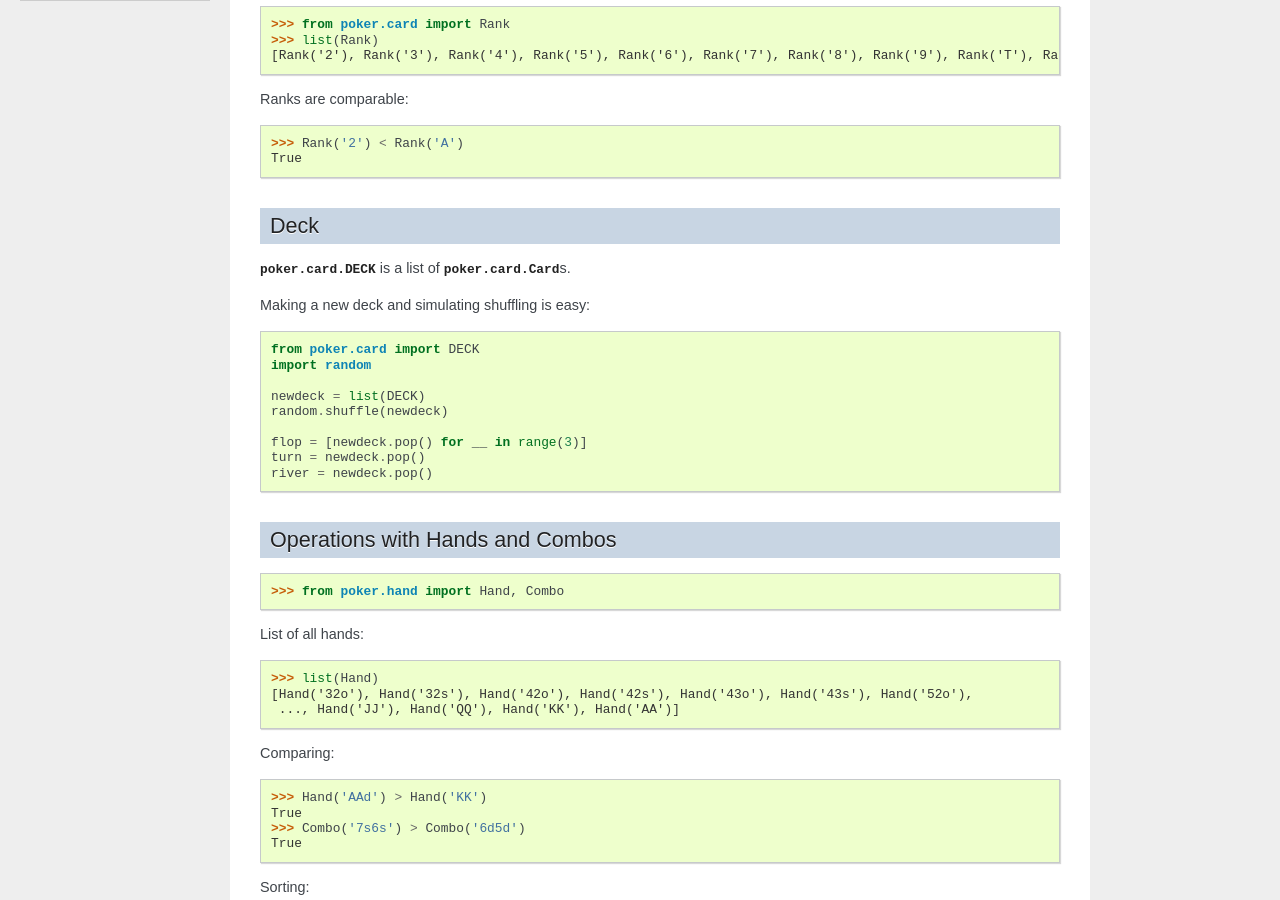
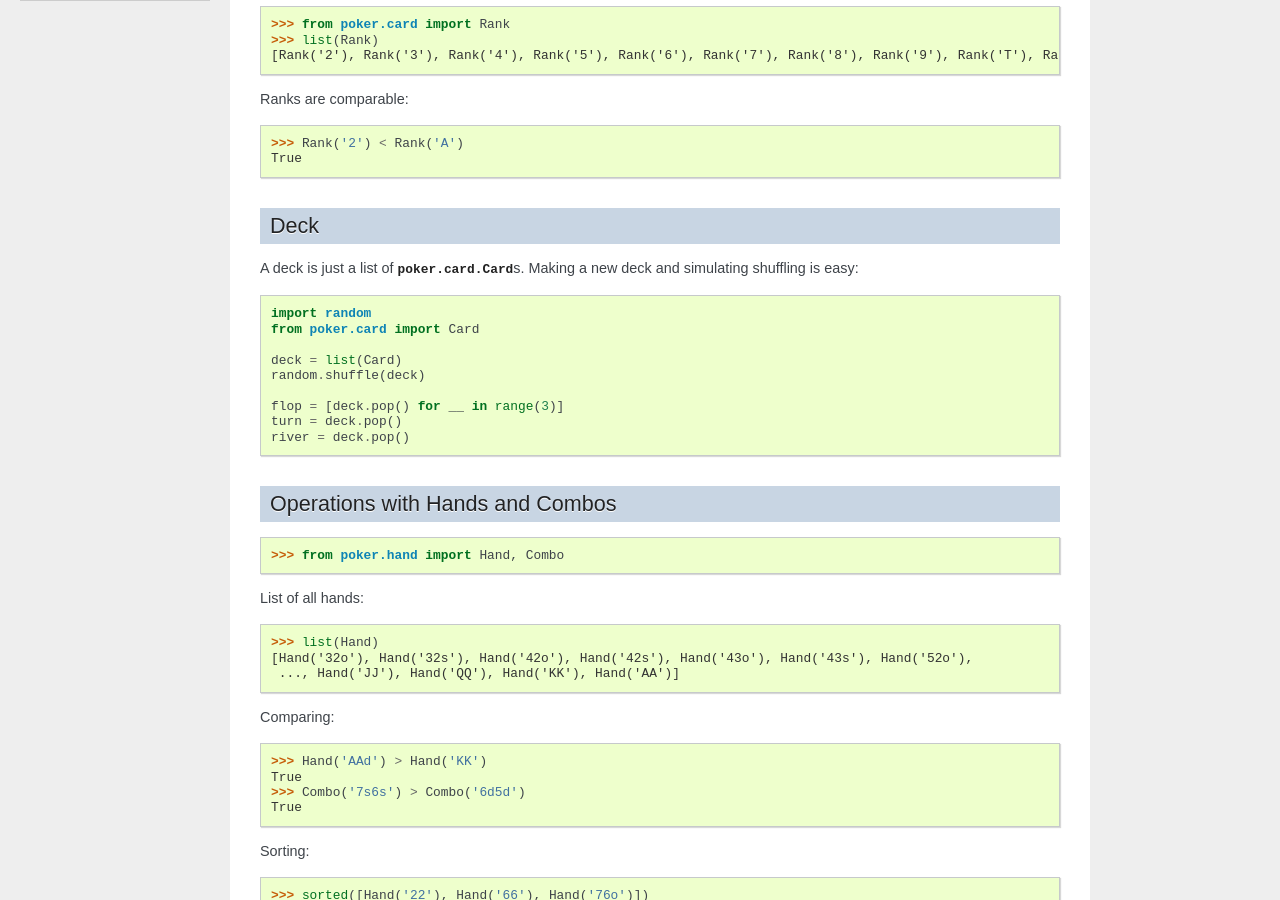
Before and after one commit to pokerregion/poker, a Sphinx documentation site: the page built from docs/basic.rst, in a window 1280 px wide and 900 px high, scrolled down 493 px. Built offline with Sphinx 7.4.7, drawn with Linux system fonts in a browser that asks for light colours.

Commit message:
Storing Card instances on Card class to make it iterable
the same way on Hand. Changed documentation describing the new behaviour.
also Card.make_random() is only a class method now.

```diff
--- a/docs/basic.rst
+++ b/docs/basic.rst
@@ -35,19 +35,18 @@ Ranks are comparable::
 Deck
 ----
 
-:data:`poker.card.DECK` is a list of :class:`poker.card.Card`\ s.
-
+A deck is just a list of :class:`poker.card.Card`\ s.
 Making a new deck and simulating shuffling is easy::
 
-    from poker.card import DECK
     import random
+    from poker.card import Card
 
-    newdeck = list(DECK)
-    random.shuffle(newdeck)
+    deck = list(Card)
+    random.shuffle(deck)
 
-    flop = [newdeck.pop() for __ in range(3)]
-    turn = newdeck.pop()
-    river = newdeck.pop()
+    flop = [deck.pop() for __ in range(3)]
+    turn = deck.pop()
+    river = deck.pop()
 
 
 Operations with Hands and Combos
```
Also changed, not shown: docs/api/card.rst (+0 -7 lines), 2 other files.
